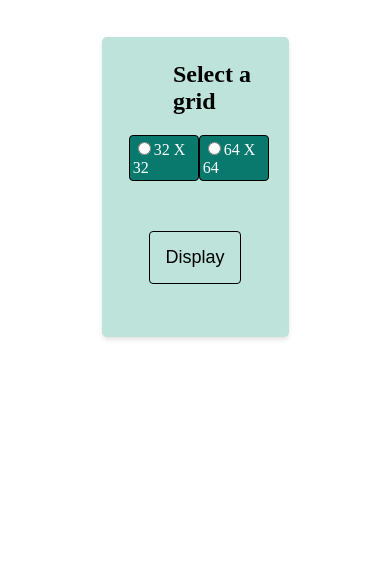
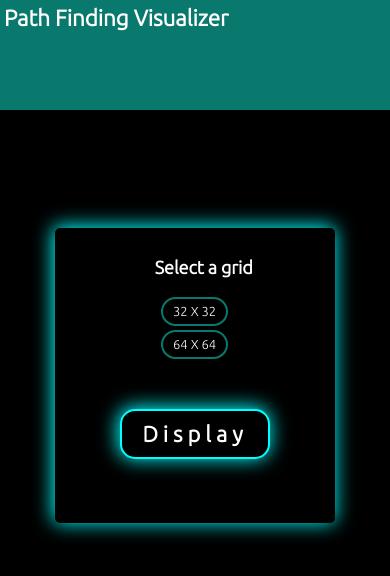
Before and after one commit to balajisaikumar2000/shortestway, a React (Create React App) app: page / in a window 390 px wide. Shown: the top 576 px of the page. Built offline with nearby package versions, Linux system fonts and the light colour scheme.

Commit message:
added css files and optimizrd code as responsive design

```diff
--- a/src/components/Grid.css
+++ b/src/components/Grid.css
@@ -9,12 +9,13 @@
   flex-direction: column;
   justify-content: center;
   align-items: center;
-  background-color: white;
+  /* background-color: white; */
+  background-color: black;
 }
 
 #rows_parent {
   flex-direction: column;
-  /* width: 90vw; */
+  width: 90vw;
 }
 
 .row {
@@ -45,14 +46,14 @@
   background-color: cyan;
 }
 
-/* .cell p {
+.cell p {
   pointer-events: none;
   font-size: 10px;
   color: white;
   background-color: transparent;
 
   transition: color 0.4s ease-in-out;
-} */
+}
 
 .cell:hover p {
   color: black;
@@ -63,13 +64,13 @@
 }
 
 .S {
-  background-color: lightgreen;
+  background-color: rgb(9, 224, 9);
 }
 
 .E {
-  background-color: lightcoral;
+  background-color: rgb(225, 14, 14);
 }
 
-.Y{
+.Y {
   background-color: yellow;
 }
--- a/src/components/Header/MainHeader.css
+++ b/src/components/Header/MainHeader.css
@@ -2,7 +2,7 @@
   margin: 10px;
 }
 
-.radio-option{
+.radio-option {
   margin: 0px 2px;
 }
 
--- a/src/components/Header/MainHeader.js
+++ b/src/components/Header/MainHeader.js
@@ -1,18 +1,18 @@
 import React from "react";
 import "./MainHeader.css";
 import Button from "../UI/Button";
-import Options from './Options'
+import Options from "./Options";
 
 function MainHeader(props) {
   const cellFillOptions = [
-    {id:'Start', value: 'S'},
-    {id:'End' , value:'E'},
-    {id:'Wall' , value:'W'},
-    {id:'Clear' , value:''}
+    { id: "Start", value: "S" },
+    { id: "End", value: "E" },
+    { id: "Wall", value: "W" },
+    { id: "Clear", value: "" },
   ];
   function onChange(event) {
     props.selectedOption.current = event.target.value;
-    console.log(props.selectedOption)
+    console.log(props.selectedOption);
   }
   function searchPath() {
     props.setPathFind(true);
@@ -20,10 +20,16 @@ function MainHeader(props) {
 
   return (
     <header>
-        <Options name='cellFillOptions' options={cellFillOptions} onChange={onChange} />
-        <span>
-          <Button onClick={searchPath}>Search Path</Button>
-        </span>
+      <Options
+        name="cellFillOptions"
+        options={cellFillOptions}
+        onChange={onChange}
+      />
+      <span className="extraButtons">
+        <Button onClick={searchPath}>Search Path🔎</Button>
+        <Button onClick={searchPath}>Home🏠</Button>
+        <Button onClick={searchPath}>Reset 🔃</Button>
+      </span>
     </header>
   );
 }
--- a/src/components/Header/Options.css
+++ b/src/components/Header/Options.css
@@ -2,7 +2,7 @@
   margin: 10px;
 }
 
-.radio-option{
+.radio-option {
   margin: 0px 2px;
 }
 
@@ -13,20 +13,44 @@
 }
 
 .radio-toolbar label {
-      display: inline-block;
-      background-color: #ddd;
+  color: cyan;
+  border: 4px solid rgba(0, 255, 255, 1);
+  border-radius: 15px;
   padding: 10px 20px;
-      font-family: sans-serif, Arial;
-      font-size: 16px;
-      border: 2px solid #444;
-      border-radius: 4px;
+  font-size: 22px;
+  font-family: fantasy;
+  letter-spacing: 5px;
+  cursor: pointer;
+  font-weight: bold;
+  filter: drop-shadow(0 0 15px cyan) drop-shadow(0 0 50px cyan) contrast(1)
+    brightness(1.1);
+  transition: 0.5s;
+  margin-right: 5px;
+  background-color: black;
 }
 
 .radio-toolbar label:hover {
-    background-color: #dfd;
+  color: black;
+  background-color: cyan;
+  filter: drop-shadow(0 0 20px cyan) contrast(2) brightness(2);
 }
 
 .radio-toolbar input[type="radio"]:checked + label {
-      background-color: #bfb;
-      border-color: #4c4;
+  background-color: cyan;
+  border-color: cyan;
+  color: black;
 }
+
+@media screen and (max-width: 723px) {
+  .radio-toolbar {
+    display: flex;
+    flex-direction: row;
+    justify-content: space-around;
+    margin: 2px;
+    margin-left: 5px;
+  }
+  .radio-toolbar label {
+    padding: 5px 10px;
+    font-size: 14px;
+  }
+}
--- a/src/components/Home.css
+++ b/src/components/Home.css
@@ -1,52 +1,109 @@
-.home {
-  display: flex;
-  width: 200px;
-  height: 300px;
-  background-color: #bee3db;
-  display: flex;
-  width: 50%;
-  margin: auto;
-  margin-top: 10%;
-  border-radius: 5px;
-  box-shadow: rgba(25, 25, 25, 0.04) 0 0 1px 0, rgba(0, 0, 0, 0.1) 0 3px 4px 0;
+@import url("https://fonts.googleapis.com/css2?family=Nunito:ital,wght@0,400;0,700;0,800;1,300&family=Roboto:wght@100;300;400;500;700&family=Ubuntu:wght@300&display=swap");
+* {
+  font-family: "Ubuntu", sans-serif;
+  background-color: black;
 }
-form {
-  margin: 20px;
-  width: 80%;
+.title {
+  color: white;
+  background-color: rgb(9, 121, 110, 1);
+  width: 100%;
+  margin-top: 0px;
+  position: fixed;
+  top: 0;
+  left: 0;
+  height: 20%;
+}
+.title h1 {
+  background-color: inherit;
+  margin-left: 4px;
+  font-size: xx-large;
+}
+.container {
   display: flex;
   flex-direction: column;
   justify-content: center;
+  align-items: center;
+  height: 100%;
 }
-form h2 {
-  margin-left: 35%;
+.home {
+  display: flex;
+  height: 100%;
+  width: 50%;
+  margin: auto;
+  border-radius: 5px;
+  /* border: 5px solid rgba(0, 255, 255, 0.329); */
+  box-shadow: -1px -1px 19px 1px cyan;
+  margin-top: 6%;
 }
-.gridSelector {
-  color: black;
+form {
+  height: 100%;
+  margin: 5%;
+  width: 100%;
+  display: flex;
+  flex-direction: column;
+  justify-content: center;
+  align-items: center;
 }
+
 .gridBox {
-  border: 1px solid black;
-  border-radius: 4px;
+  border: 2px solid rgb(9, 121, 110, 1);
+  border-radius: 3rem;
+  color: white;
+  font-family: roboto;
+  font-weight: 100;
+  overflow: hidden;
+  padding: 5px 10px;
+  position: relative;
+  text-decoration: none;
+  transition: 0.4s transform ease-in-out;
+  will-change: transform;
+  z-index: 0;
+}
+
+.gridBox::after {
+  background-color: rgb(9, 121, 110, 1);
+  border-radius: 3rem;
+  content: "";
+  display: block;
+  height: 100%;
+  width: 100%;
+  position: absolute;
+  left: 0;
+  top: 0;
+  transform: translate(-100%, 0) rotate(10deg);
+  transform-origin: top left;
+  transition: 0.4s transform ease-out;
+  will-change: transform;
+  z-index: -1;
+}
+
+.gridBox:hover::after {
+  transform: translate(0, 0);
+}
+
+.gridBox input[type="radio"]:checked {
+  background: rgb(9, 121, 110, 1);
+}
+
+.gridBox:hover {
+  /* transform: scale(1.1); */
   background: rgb(9, 121, 110, 1);
   color: white;
+}
+.gridBox label {
+  background-color: inherit;
+}
 
-  padding: 3px;
-}
 .inputGrid {
   display: flex;
-  justify-content: space-around;
-  margin-left: 5%;
+  width: 75%;
+  justify-content: space-between;
+  /* margin-left: 5%; */
+  font-size: large;
 }
 .submitButton {
-  /* margin-left: 40%;
-  width: 20%;
-
-  margin-top: 7px;
-  border: 3px black;
-  border-radius: 5px;
-  padding: 2px; */
-
-  font-size: 18px;
-  padding: 15px;
+  font-size: larger;
+  padding: 5%;
   border: 1px solid black;
   border-radius: 4px;
   color: black;
@@ -62,3 +119,67 @@ form h2 {
   /* background: rgb(0, 212, 255, 1); */
   color: white;
 }
+.gridSelector {
+  display: none;
+}
+h2 {
+  color: white;
+}
+@media screen and (max-width: 700px) {
+  .container {
+    margin-top: 55%;
+  }
+  .home {
+    width: 75%;
+  }
+  form {
+    width: 100%;
+  }
+  h2 {
+    font-size: large;
+    margin: 2 7%;
+    margin-left: 7%;
+  }
+  .inputGrid {
+    font-size: small;
+    align-items: center;
+    /* justify-content: space-between; */
+    flex-direction: column;
+  }
+  .gridBox {
+    margin-top: 2%;
+    width: max-content;
+  }
+  .submitButton {
+    font-size: medium;
+    font-weight: bold;
+  }
+  .title {
+    height: 13%;
+  }
+  .title h1 {
+    margin-top: 5px;
+    font-size: 140%;
+  }
+}
+
+.submitButton {
+  color: white;
+  border: 2px solid rgba(0, 255, 255, 1);
+  border-radius: 15px;
+  padding: 10px 20px;
+  font-size: 22px;
+  letter-spacing: 5px;
+  cursor: pointer;
+  font-weight: bold;
+  box-shadow: -1px -1px 19px 1px cyan;
+  /* filter: drop-shadow(0 0 10px cyan) drop-shadow(0 0 20px cyan) contrast(1) */
+  /* brightness(1); */
+  transition: 0.5s;
+  background-color: black;
+}
+
+.submitButton:hover {
+  color: black;
+  background-color: cyan;
+}
--- a/src/components/Home.js
+++ b/src/components/Home.js
@@ -1,4 +1,4 @@
-import React , {useState} from "react";
+import React, { useState } from "react";
 import ErrorModal from "./UI/Backdrop";
 import "./Home.css";
 
@@ -19,8 +19,18 @@ function Home(props) {
   }
 
   return (
+    <div className="container">
+      <div className="title">
+        <h1>Path Finding Visualizer</h1>
+      </div>
       <div className="home">
-    {error && (<ErrorModal onConfirm={errorConfirm} title="Error" message="Please Select the grid" />)}
+        {error && (
+          <ErrorModal
+            onConfirm={errorConfirm}
+            title="Error"
+            message="Please Select the grid"
+          />
+        )}
         <form onSubmit={handleSubmit}>
           <h2>Select a grid</h2>
           <div className="inputGrid">
@@ -45,8 +55,11 @@ function Home(props) {
               <label htmlFor="grid64">64 X 64</label>
             </div>
           </div>
-        <button type="submit" className="submitButton">Display</button>
+          <button type="submit" className="submitButton">
+            Display
+          </button>
         </form>
+      </div>
     </div>
   );
 }
--- a/src/components/UI/Backdrop.css
+++ b/src/components/UI/Backdrop.css
@@ -5,7 +5,8 @@
   width: 100%;
   height: 100vh;
   z-index: 10;
-    background: rgba(0, 0, 0, 0.75);
+  /* background: rgba(0, 0, 0, 0.75); */
+  background: white;
 }
 
 .modal {
@@ -18,8 +19,9 @@
 }
 
 .header {
-    background: rgb(30,205,225);
-    padding: 1rem;
+  border-bottom: 4px solid cyan;
+  padding: 4px;
+  /* padding: 3px 6px; */
 }
 
 .header h2 {
@@ -29,6 +31,7 @@
 
 .content {
   padding: 1rem;
+  color: white;
 }
 
 .actions {
--- a/src/components/UI/Button.css
+++ b/src/components/UI/Button.css
@@ -1,7 +1,7 @@
-.button {
+/* .button {
   font: inherit;
-    border: 1px solid rgb(30,205,225);
-    background: rgb(30,205,225);
+  border: 1px solid rgb(30, 205, 225);
+  background: rgb(30, 205, 225);
   color: white;
   padding: 0.25rem 1rem;
   cursor: pointer;
@@ -9,10 +9,36 @@
 
 .button:hover,
 .button:active {
-    background: rgb(0,135,255);
-    border-color: rgb(30,203,225);
+  background: rgb(0, 135, 255);
+  border-color: rgb(30, 203, 225);
 }
 
 .button:focus {
   outline: none;
+} */
+.button {
+  background: none;
+  border: 2px solid;
+  color: cyan;
+  font: inherit;
+  line-height: 1;
+  margin: 0.5em;
+  padding: 1em 2em;
+  box-shadow: 0.3em 0.3em 0 0 rgba(0, 255, 255, 1),
+    inset 0.3em 0.3em 0 0 rgba(0, 255, 255, 1);
+  transition: 0.25s;
 }
+.button:hover {
+  box-shadow: 0 0 0 0 cyan, inset 6em 3.5em 0 0 cyan;
+  color: black;
+  font-weight: bold;
+}
+@media screen and (max-width: 723px) {
+  .extraButtons {
+    display: flex;
+    flex-direction: row;
+  }
+  .button {
+    padding: 6px 8px;
+  }
+}
```
Lines whose indentation alone changed are shown as unchanged.
